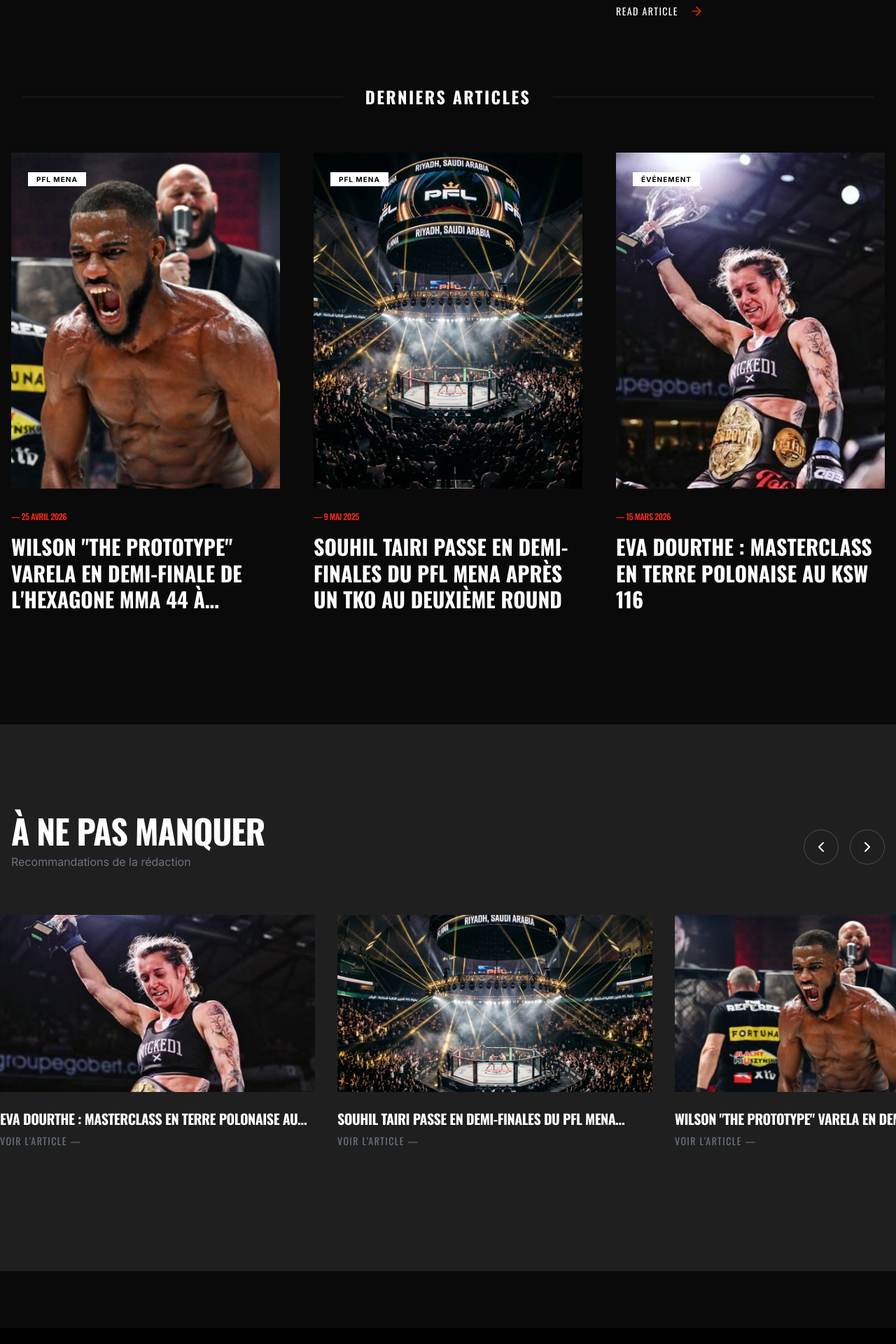
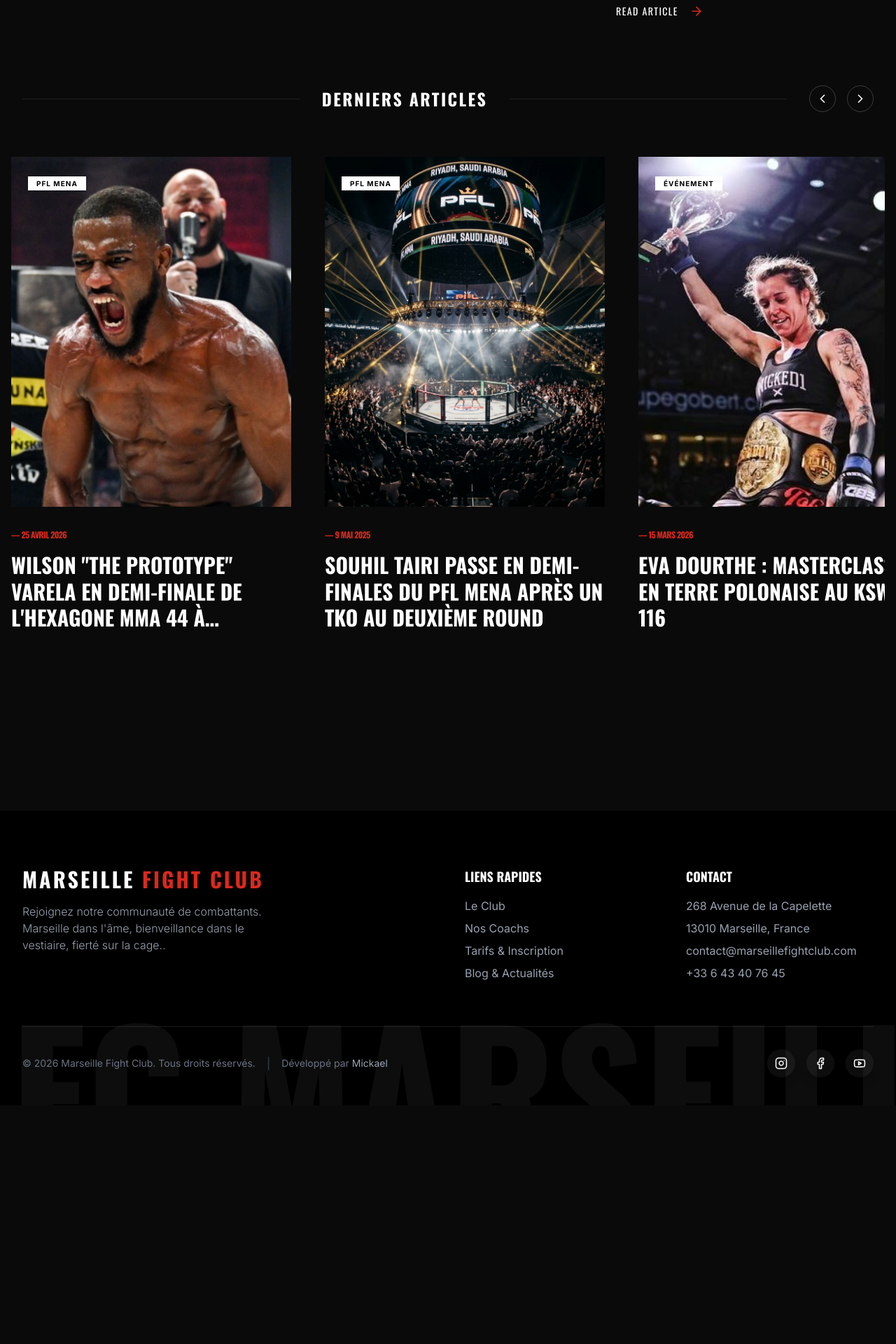
Before and after one commit to marseillefightclub/marseille-fight-club, a Next.js app: page /blog in a window 1280 px wide. Shown: the part 1020-2940 px from the top of the page at 70% size. After the commit the page ends 2599 px from the top, so only its background shows below. Built offline with nearby package versions, Linux system fonts and the light colour scheme.

Commit message:
layout: integrate carousel into 'Derniers Articles' and remove extra section

```diff
--- a/src/app/blog/page.tsx
+++ b/src/app/blog/page.tsx
@@ -102,19 +102,42 @@
         </Link>
       </section>
 
-      {/* Article Grid */}
-      <section className="max-w-7xl mx-auto px-4 mb-40">
-        <div className="flex items-center gap-8 mb-16 px-4">
-          <div className="h-px grow bg-white/10"></div>
-          <h2 className="text-2xl font-oswald font-bold text-white uppercase tracking-widest shrink-0">Derniers Articles</h2>
-          <div className="h-px grow bg-white/10"></div>
+      {/* Article Grid / Carousel */}
+      <section className="max-w-7xl mx-auto px-4 mb-32">
+        <div className="flex items-center justify-between mb-16 px-4 gap-8">
+          <div className="flex items-center gap-8 grow">
+            <div className="h-px grow bg-white/10"></div>
+            <h2 className="text-2xl font-oswald font-bold text-white uppercase tracking-widest shrink-0">Derniers Articles</h2>
+            <div className="h-px grow bg-white/10"></div>
+          </div>
+          <div className="flex gap-4">
+            <button
+              onClick={() => scroll('left')}
+              className="p-2 border border-white/20 text-white hover:bg-mfc-red hover:border-mfc-red transition-all duration-300 rounded-full"
+              aria-label="Précédent"
+            >
+              <ChevronLeft size={20} />
+            </button>
+            <button
+              onClick={() => scroll('right')}
+              className="p-2 border border-white/20 text-white hover:bg-mfc-red hover:border-mfc-red transition-all duration-300 rounded-full"
+              aria-label="Suivant"
+            >
+              <ChevronRight size={20} />
+            </button>
+          </div>
         </div>
-        <div className="grid grid-cols-1 md:grid-cols-2 lg:grid-cols-3 gap-x-12 gap-y-24">
+
+        <div
+          ref={carouselRef}
+          className="flex gap-x-12 overflow-x-auto snap-x snap-mandatory no-scrollbar pb-12 px-4 scroll-smooth"
+          style={{ scrollbarWidth: 'none', msOverflowStyle: 'none' }}
+        >
           {gridArticles.map((article) => (
             <Link
               href={`/blog/${article.id}`}
               key={article.id}
-              className="group flex flex-col"
+              className="shrink-0 w-[85vw] md:w-[380px] lg:w-[400px] snap-start group flex flex-col transition-all duration-500"
             >
               <div className="relative aspect-4/5 overflow-hidden mb-8">
                 <Image
@@ -142,61 +165,6 @@
         </div>
       </section>
 
-      {/* Carousel Section */}
-      <section className="bg-mfc-gray py-32 overflow-hidden">
-        <div className="max-w-7xl mx-auto px-4 mb-16 flex justify-between items-end">
-          <div>
-            <h2 className="text-4xl md:text-5xl font-oswald font-bold text-white uppercase tracking-tight">À ne pas manquer</h2>
-            <p className="text-gray-500 font-inter mt-2">Recommandations de la rédaction</p>
-          </div>
-          <div className="flex gap-4 mb-2">
-            <button
-              onClick={() => scroll('left')}
-              className="p-3 border border-white/20 text-white hover:bg-mfc-red hover:border-mfc-red transition-all duration-300 rounded-full"
-              aria-label="Précédent"
-            >
-              <ChevronLeft size={24} />
-            </button>
-            <button
-              onClick={() => scroll('right')}
-              className="p-3 border border-white/20 text-white hover:bg-mfc-red hover:border-mfc-red transition-all duration-300 rounded-full"
-              aria-label="Suivant"
-            >
-              <ChevronRight size={24} />
-            </button>
-          </div>
-        </div>
-
-        <div
-          ref={carouselRef}
-          className="flex gap-8 overflow-x-auto snap-x snap-mandatory no-scrollbar px-4 lg:px-[calc((100vw-80rem)/2+1rem)] cursor-grab active:cursor-grabbing pb-12"
-          style={{ scrollbarWidth: 'none', msOverflowStyle: 'none' }}
-        >
-          {carouselArticles.map((article) => (
-            <Link
-              href={`/blog/${article.id}`}
-              key={`${article.id}-carousel`}
-              className="shrink-0 w-[85vw] md:w-[450px] snap-start group"
-            >
-              <div className="relative aspect-video overflow-hidden mb-6">
-                <Image
-                  src={article.image}
-                  alt={article.title}
-                  fill
-                  className="object-cover group-hover:scale-110 transition-transform duration-1000"
-                />
-              </div>
-              <h4 className="text-xl font-oswald font-bold text-white uppercase tracking-tight group-hover:text-mfc-red transition-colors line-clamp-1">
-                {article.title}
-              </h4>
-              <p className="text-gray-500 text-sm font-oswald uppercase tracking-widest mt-2">
-                Voir l'article —
-              </p>
-            </Link>
-          ))}
-        </div>
-      </section>
-
       {/* Footer minimal spacing */}
       <div className="h-20 bg-mfc-dark"></div>
     </main>
--- a/src/app/blog/wilson-varela-vs-davy-gallon-hexagone-mma-44/page.tsx
+++ b/src/app/blog/wilson-varela-vs-davy-gallon-hexagone-mma-44/page.tsx
@@ -71,7 +71,7 @@
                 Sa carrière le mène rapidement au KSW, l'une des organisations les plus puissantes et les plus médiatisées d'Europe, où il enchaîne les victoires et se hisse jusqu'au combat pour la ceinture face à Salahdine Parnasse — l'un des meilleurs combattants européens de sa génération. Un passage au plus haut niveau qui valide son statut et nourrit son ambition.
               </p>
             </div>
-            <div className="relative aspect-[4/5] rounded-xl overflow-hidden border border-white/10">
+            <div className="relative aspect-4/5 rounded-xl overflow-hidden border border-white/10">
               <Image
                 src="/images/blog/varela-belt.png"
                 alt="Wilson Varela avec sa ceinture"
```
